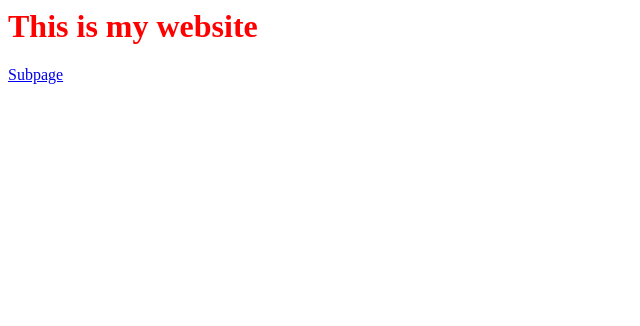
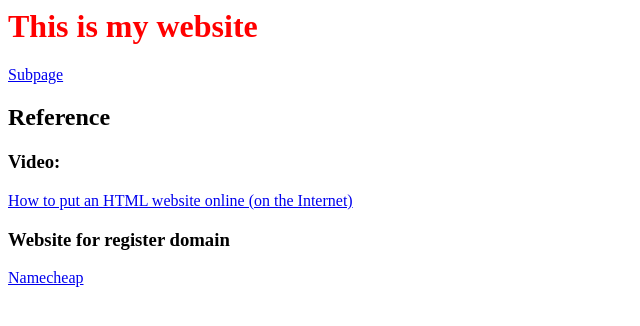
Before and after one commit to laijw4403/WebsitePractice, a plain HTML site: page index.html in a window 1280 px wide. Shown: the whole page, without its empty margins (0-640 px from the left). Drawn offline with Linux system fonts and the light colour scheme.

Commit message:
Add reference resource

```diff
--- a/index.html
+++ b/index.html
@@ -4,4 +4,11 @@
 <body>
     <h1>This is my website</h1>
     <a href="subpage.html">Subpage</a>
+
+    <h2>Reference</h1>
+    <h3>Video:</h3>
+    <a href="https://www.youtube.com/watch?v=p1QU3kLFPdg&t=275s&ab_channel=SuperSimpleDev">How to put an HTML website online (on the Internet)</a>
+    <br>
+    <h3>Website for register domain</h3>
+    <a href="https://www.namecheap.com">Namecheap</a>
 </body>
```
